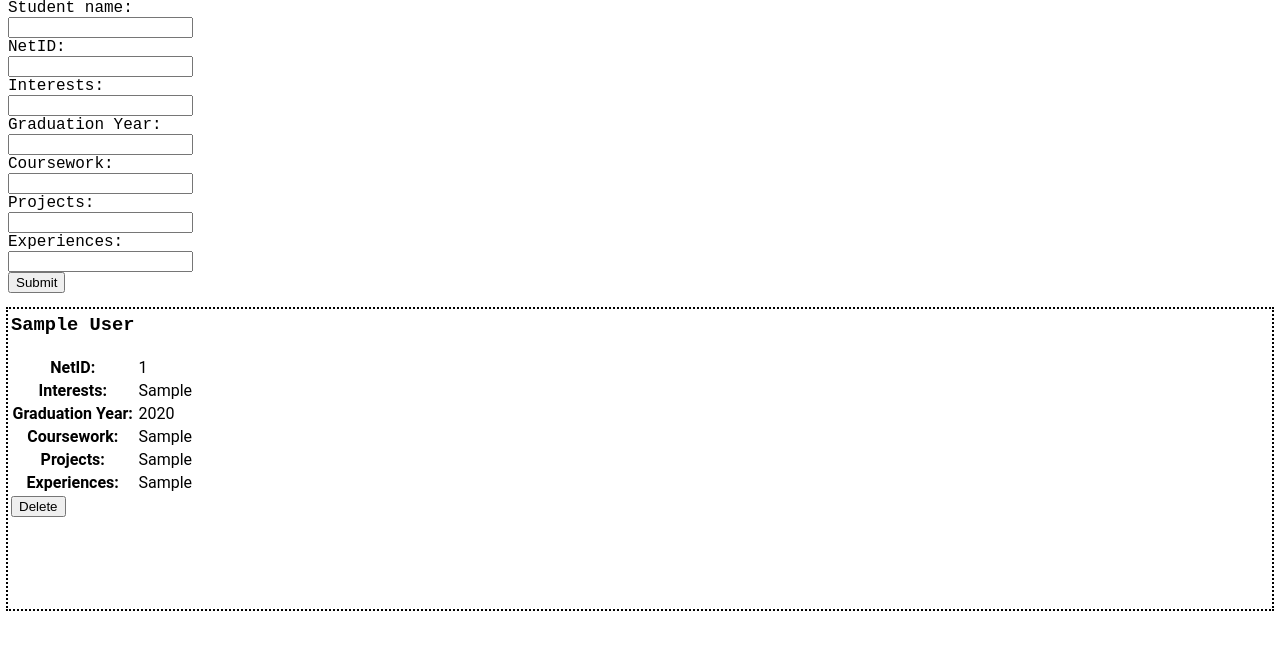
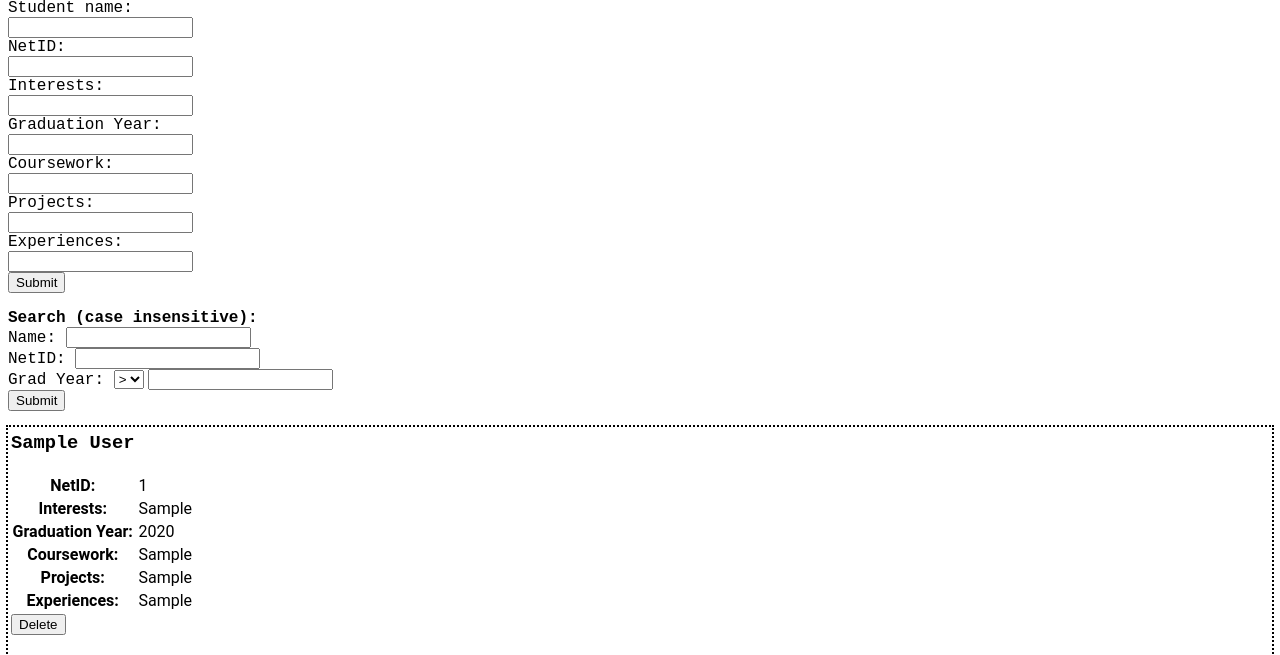
Before and after one commit to csyding/acm-resume-book, a Django app: page /database/students/ in a window 1280 px wide. Shown: the part 50-705 px from the top of the page. Run offline with Django 3.2, Linux system fonts and the light colour scheme; tables that the repository leaves empty hold one stand-in row (values such as "Sample post"); parts of the project's set-up code (start-up, migrations or seed data) failed here and were passed over.

Commit message:
Add search function for students

```diff
--- a/resume_book/templates/resume_book/students.html
+++ b/resume_book/templates/resume_book/students.html
@@ -40,33 +40,36 @@
     <input type="submit" value="Submit">
 </form>
 
-<!-- <h3>Search by NetID</h3>
+<!-- <h3>Search bocks</h3> -->
 {% if error_message %}
-<p><strong>{{ error_message }}</strong></p>{% endif %}
-<form action="{% url 'resume_book:searchNetID' %}" method="post">
+<p><strong>{{ error_message }}</strong></p>
+{% else %}
+<form action="{% url 'resume_book:students' %}" method="get">
   {% csrf_token %}
-  <label for="search">Search:</label>
+  <label for="search"><b>Search (case insensitive):</b></label>
   <br>
-  <input type="text" name="search" id="search" maxlength={{experiences_length}}>
+  <label for="name-query"> Name: </label>
+  <input type="text" id="name-query" name="name" maxlength={{name_length}}>
+  <br>
+  <label for="netID-query"> NetID: </label>
+  <input type="text" id="netID-query" name="netID" maxlength={{netID_length}}>
+  <br>
+  <label for="gradYear-query"> Grad Year: </label>
+  <select id="gradYear-equality" name="equality">
+      <option value=">">&gt;</option>
+        <option value="<">&lt;</option>
+        <option value="=">=</option>
+  </select>
+  <input type="number" id="gradYear-query" name="gradYear" maxlength="4">
   <br>
   <input type="submit" value="Submit">
 </form>
+{% endif %}
 
-{% if all_results %}
-<table>
-  {% for result in all_results %}
-    <form action="{% url 'resume_book:searchNetID' %}" method="post"></form>
-    <tr> <p> {{ result }} </p> </tr>
-  {% endfor %}
-</table>
-{% else %}
-<p>No students are available.</p>
-{% endif %} -->
-
-{% if all_students %}
+{% if queried_students %}
 <div style="height:300px;overflow:auto;outline:2px dotted black;">
 <table>
-    {% for student in all_students %}
+    {% for student in queried_students %}
     <tr>
         <form action="{% url 'resume_book:removeStudent' student.netID %}">
             <tr>
--- a/resume_book/views.py
+++ b/resume_book/views.py
@@ -179,10 +179,31 @@ def removeRecruiter(request, recruiter_name):
     return HttpResponseRedirect(reverse('resume_book:recruiters'))
 
 def students(request):
-    all_students = Student.objects.all()
+    name_query = request.GET.get('name', '')
+    netID_query = request.GET.get('netID', '')
+
+    equalitySymbol = request.GET.get('equality', '')
+    gradYear_query = request.GET.get('gradYear', '')
+
+
+    combined_query = Q(name__icontains=name_query, netID__icontains=netID_query)
+    # the 'icontains' is case-insensitive, while 'contains' is sensitive
+
+    if gradYear_query != '':
+        gradYear = int(gradYear_query)
+        if equalitySymbol == '>':
+            combined_query = Q(gradYear__gt=gradYear)
+        elif equalitySymbol == '<':
+            combined_query = Q(gradYear__lt=gradYear)
+        else:
+            combined_query = Q(gradYear=gradYear)
+
+
+    queried_students = Student.objects.filter(combined_query)
+
 
     context = {
-            'all_students': all_students,
+            'queried_students': queried_students,
             'name_length': Student._meta.get_field('name').max_length,
             'netID_length': Student._meta.get_field('netID').max_length,
             'interests_length': Student._meta.get_field('interests').max_length,
@@ -230,12 +251,3 @@ def removeStudent(request, student_netID):
     student.delete()
 
     return HttpResponseRedirect(reverse('resume_book:students'))
-
-# def searchNetID(request, query):
-#     all_results = Student.objects.filter(netID=query)
-#     context = {
-#             'all_results': all_results,
-#             'name_length': Student._meta.get_field('name').max_length,
-#             'desc_length': Student._meta.get_field('netID').max_length
-#             }
-#     return render(request, 'resume_book/students.html', context)
```
